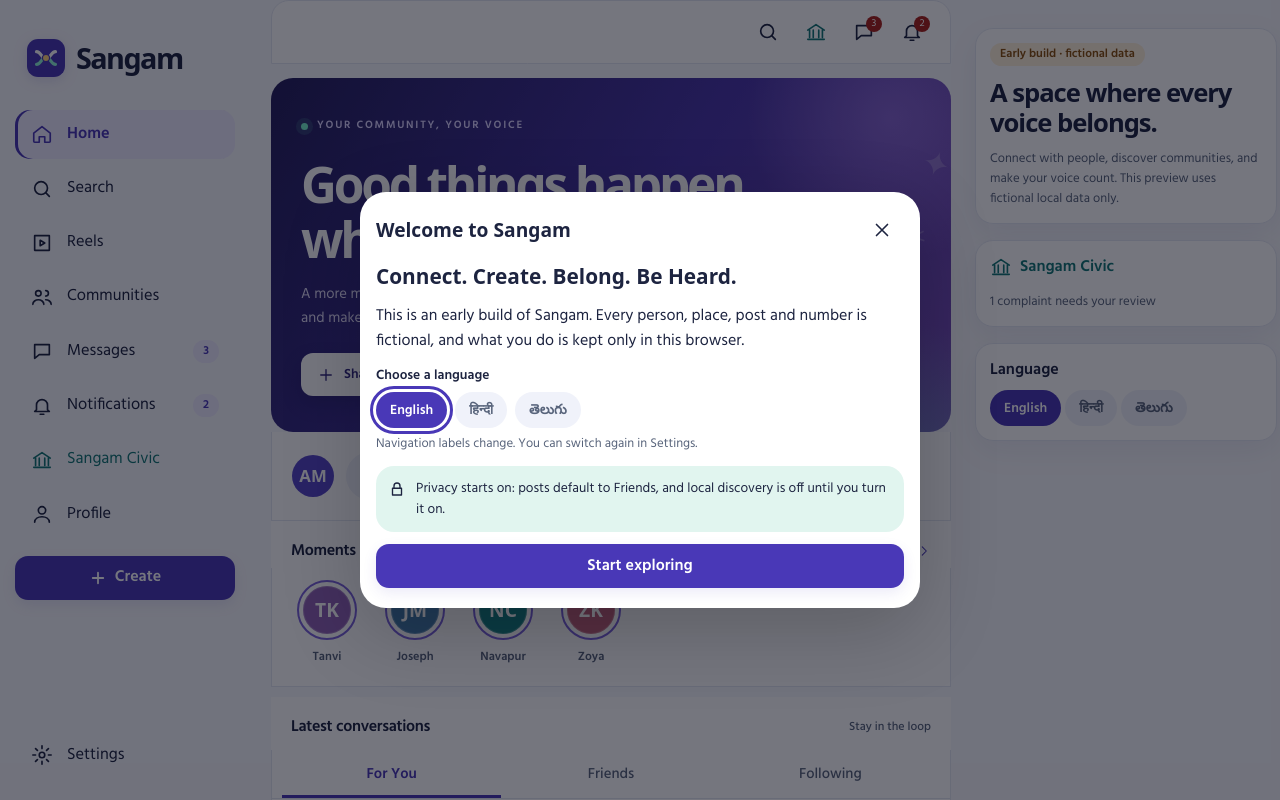
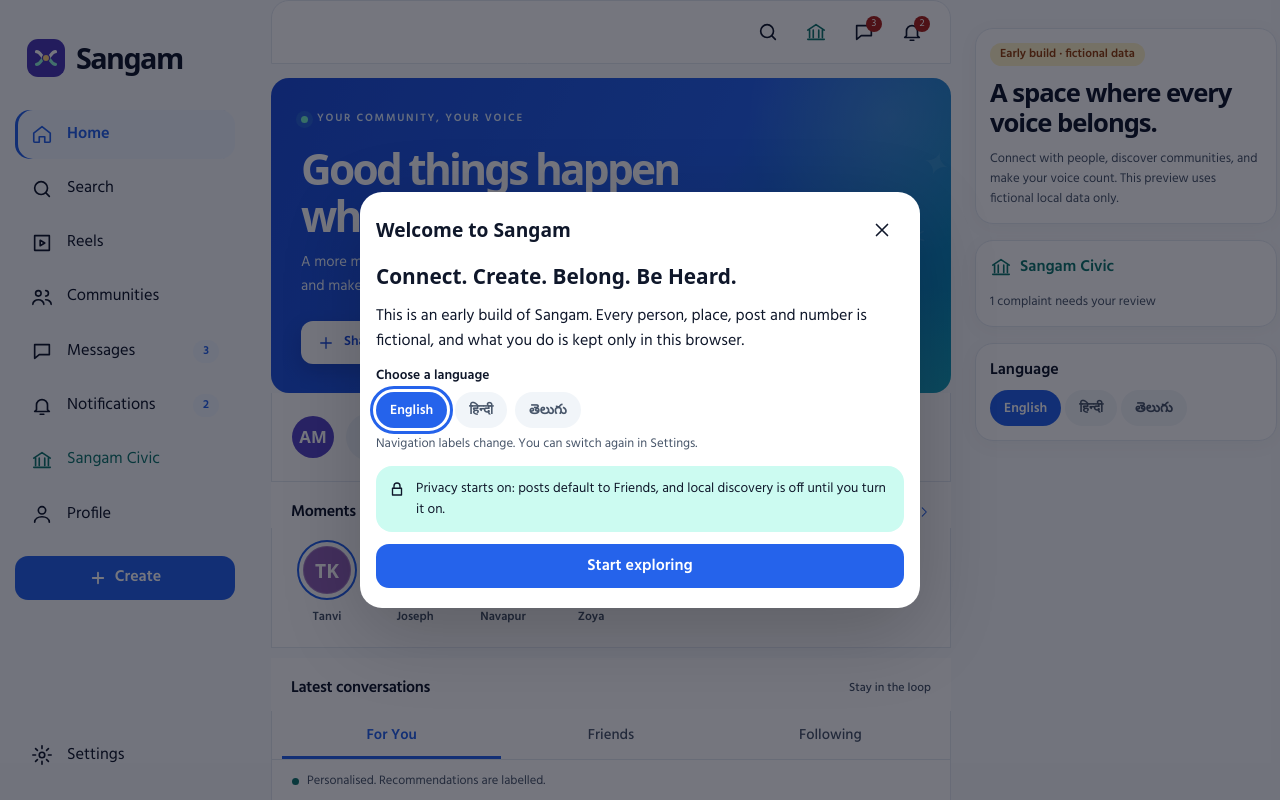
Before and after one commit to anveshpasunoori/sangam, a Next.js app in the folder apps/web/: page / in a window 1280 px wide. Shown: the top 800 px of the page. Built offline with nearby package versions, Linux system fonts and the light colour scheme; a web font is replaced by a local one.

Commit message:
design: contemporary community-first palette globals.css

```diff
--- a/apps/web/src/app/globals.css
+++ b/apps/web/src/app/globals.css
@@ -416,3 +416,46 @@ a:focus-visible, button:focus-visible, input:focus-visible, textarea:focus-visib
 .hero-primary:focus-visible,.hero-secondary:focus-visible { outline-color:#fff; }
 .post .art { background:var(--surface2); }
 .post .art svg { display:block; }
+
+/* Community-first contemporary system: clean neutrals, social blue, civic teal. */
+:root {
+  --bg:#f8fafc; --surface:#ffffff; --surface2:#f1f5f9; --ink:#0f172a; --ink2:#475569; --line:#e2e8f0;
+  --primary:#2563eb; --on-primary:#ffffff; --primary-soft:#eff6ff;
+  --teal:#0f766e; --teal-soft:#ccfbf1; --saffron:#92400e; --saffron-fill:#f59e0b; --saffron-soft:#fef3c7;
+  --elevation:0 4px 20px rgba(15,23,42,.045); --r1:10px; --r2:16px; --r3:22px;
+}
+:root[data-theme="dark"] {
+  --bg:#0b1220; --surface:#111c2e; --surface2:#1e293b; --ink:#f8fafc; --ink2:#cbd5e1; --line:#334155;
+  --primary:#93c5fd; --on-primary:#0b1220; --primary-soft:#1e3a5f; --teal:#5eead4; --teal-soft:#134e4a;
+  --saffron:#fcd34d; --saffron-soft:#45321a; --elevation:0 4px 20px rgba(0,0,0,.15);
+}
+@media(prefers-color-scheme:dark) {
+  :root:not([data-theme="light"]) {
+    --bg:#0b1220; --surface:#111c2e; --surface2:#1e293b; --ink:#f8fafc; --ink2:#cbd5e1; --line:#334155;
+    --primary:#93c5fd; --on-primary:#0b1220; --primary-soft:#1e3a5f; --teal:#5eead4; --teal-soft:#134e4a;
+    --saffron:#fcd34d; --saffron-soft:#45321a; --elevation:0 4px 20px rgba(0,0,0,.15);
+  }
+}
+.sangam-hero { min-height:0; padding:29px 30px; background:linear-gradient(115deg,#1d4ed8 0%,#2563eb 60%,#0891b2 100%); }
+.sangam-hero h2 { font-size:clamp(1.9rem,3.8vw,2.65rem); margin:13px 0 10px; }
+.sangam-hero h2 em { color:#ccfbf1; }
+.sangam-hero p { color:#eff6ff; }
+.hero-eyebrow { color:#dbeafe; }
+.hero-orb-one { background:radial-gradient(circle,rgba(255,255,255,.16),transparent 70%); }
+.hero-orb-two { background:radial-gradient(circle,rgba(94,234,212,.25),transparent 70%); }
+.hero-decoration { opacity:.4; }
+.hero-primary { color:#1d4ed8; }
+.hero-primary:hover { background:#eff6ff; }
+.community-hero { background:linear-gradient(115deg,#0f766e,#0d9488); }
+.community-hero .hero-primary { color:#0f766e; }
+.profile-cover { background:linear-gradient(115deg,#1d4ed8,#0e7490); }
+.inbox-hero-icon { background:#2563eb; color:#fff; }
+.verified-marker { background:#2563eb; color:#fff; }
+.ring { border-color:#2563eb; }
+.mark { filter:none; }
+.btn { box-shadow:none; }
+.btn:hover:not([disabled]) { filter:none; }
+.card { box-shadow:var(--elevation); }
+.post { box-shadow:var(--elevation); }
+@media(min-width:760px) { .sangam-hero { border-radius:18px; } .post { border-radius:16px; } }
+@media(max-width:520px) { .sangam-hero { padding:25px 20px; } .sangam-hero h2 { font-size:2rem; } }
```
